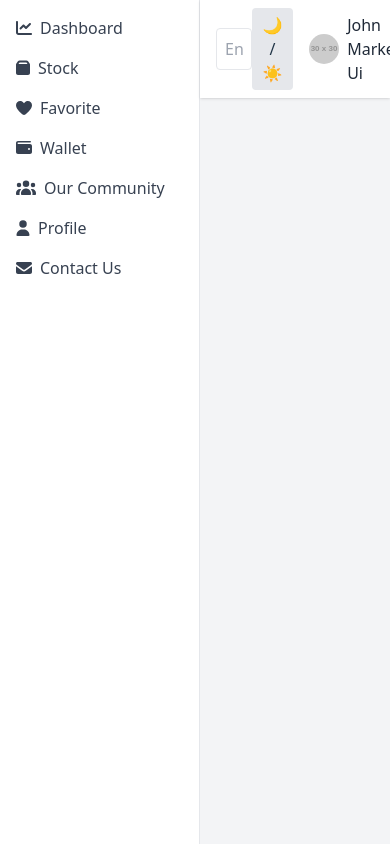
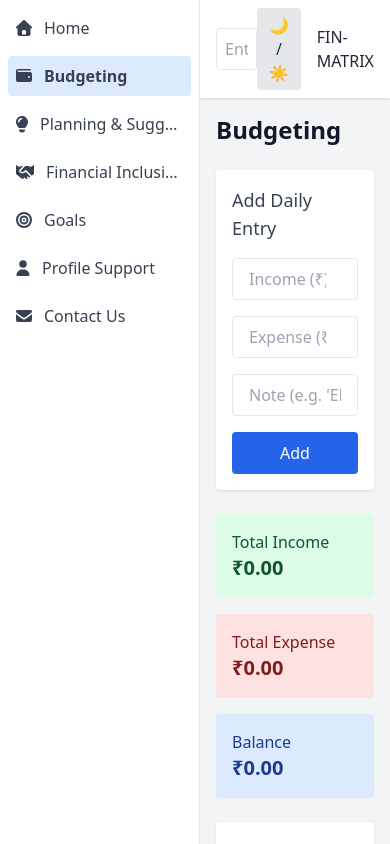
Before and after one commit to Navya2804/UI, a React (Vite) app: page /budgeting in a window 390 px wide. Built offline with nearby package versions, Linux system fonts and the light colour scheme.

Commit message:
width change

```diff
--- a/package.json
+++ b/package.json
@@ -13,7 +13,7 @@
     "@fortawesome/fontawesome-svg-core": "^6.7.2",
     "@fortawesome/free-regular-svg-icons": "^7.0.0",
     "@fortawesome/free-solid-svg-icons": "^7.0.0",
-    "@fortawesome/react-fontawesome": "^0.2.2",
+    "@fortawesome/react-fontawesome": "^0.2.3",
     "@heroicons/react": "^2.2.0",
     "chart.js": "^4.5.0",
     "react": "^19.1.0",
--- a/src/App.jsx
+++ b/src/App.jsx
@@ -14,27 +14,27 @@ function App() {
   const [darkMode, setDarkMode] = useState(false);
 
   return (
-    <div className={darkMode ? "dark" : ""}>
-      <div className="flex bg-gray-100 dark:bg-gray-900 min-h-screen">
-        <Router>
+    <Router>
+      <div className={darkMode ? "dark" : ""}>
+        <div className="flex w-screen h-screen overflow-hidden bg-gray-100 dark:bg-gray-900">
           <Sidebar />
-          <div className="flex flex-col flex-1">
+          <div className="flex flex-col flex-1 w-full overflow-hidden">
             <Navbar toggleDark={() => setDarkMode(!darkMode)} />
-            <main className="flex-1 p-4 w-full">
+            <main className="flex-1 w-full p-4 overflow-auto">
               <Routes>
                 <Route path="/" element={<Dashboard />} />
-                <Route path="/stock" element={<Stock />} />
-                <Route path="/favorite" element={<Favorite />} />
-                <Route path="/wallet" element={<Wallet />} />
-                <Route path="/community" element={<Community />} />
+                <Route path="/budgeting" element={<Stock />} />
+                <Route path="/planning" element={<Favorite />} />
+                <Route path="/inclusion" element={<Wallet />} />
+                <Route path="/goals" element={<Community />} />
                 <Route path="/profile" element={<Profile />} />
                 <Route path="/contact" element={<Contact />} />
               </Routes>
             </main>
           </div>
-        </Router>
+        </div>
       </div>
-    </div>
+    </Router>
   );
 }
 
--- a/src/components/Navbar.jsx
+++ b/src/components/Navbar.jsx
@@ -7,8 +7,7 @@ const Navbar = ({ toggleDark }) => {
       <div className="flex gap-4 items-center">
         <ThemeToggle toggleDark={toggleDark} />
         <div className="flex items-center gap-2">
-          <img src="https://via.placeholder.com/30" alt="profile" className="rounded-full" />
-          <span className="text-gray-800 dark:text-white">John Marker Ui</span>
+          <span className="text-gray-800 dark:text-white">FIN-MATRIX</span>
         </div>
       </div>
     </nav>
--- a/src/components/Sidebar.jsx
+++ b/src/components/Sidebar.jsx
@@ -1,37 +1,52 @@
 import { NavLink } from 'react-router-dom';
 import { useState } from 'react';
 import { FontAwesomeIcon } from '@fortawesome/react-fontawesome';
-import { faChartLine, faBox, faHeart, faWallet, faUsers, faUser, faEnvelope } from '@fortawesome/free-solid-svg-icons';
-
+ import {
+  faHome,
+  faWallet,
+  faLightbulb,
+  faHandshake,
+  faBullseye,
+  faUser,
+  faEnvelope,
+} from '@fortawesome/free-solid-svg-icons';
 const Sidebar = () => {
   const [hover, setHover] = useState(false);
 
-  const links = [
-    { to: '/', icon: faChartLine, label: 'Dashboard' },
-    { to: '/stock', icon: faBox, label: 'Stock' },
-    { to: '/favorite', icon: faHeart, label: 'Favorite' },
-    { to: '/wallet', icon: faWallet, label: 'Wallet' },
-    { to: '/community', icon: faUsers, label: 'Our Community' },
-    { to: '/profile', icon: faUser, label: 'Profile' },
-    { to: '/contact', icon: faEnvelope, label: 'Contact Us' },
-  ];
+
+
+const links = [
+  { to: '/', icon: faHome, label: 'Home' },
+  { to: '/budgeting', icon: faWallet, label: 'Budgeting' },
+  { to: '/planning', icon: faLightbulb, label: 'Planning & Suggestions' },
+  { to: '/inclusion', icon: faHandshake, label: 'Financial Inclusion' },
+  { to: '/goals', icon: faBullseye, label: 'Goals' },
+  { to: '/profile', icon: faUser, label: 'Profile Support' },
+  { to: '/contact', icon: faEnvelope, label: 'Contact Us' },
+];
 
   return (
     <div
       onMouseEnter={() => setHover(true)}
       onMouseLeave={() => setHover(false)}
-      className="bg-white dark:bg-gray-800 border-r dark:border-gray-700 h-screen transition-all duration-300"
+      className="bg-white dark:bg-gray-800 border-r dark:border-gray-700 h-screen transition-all duration-300 overflow-hidden transition-all duration-300 h-full overflow-hidden"
       style={{ width: hover ? '200px' : '60px' }}
     >
-      <div className="p-2">
+      <div className="p-2 flex flex-col gap-2">
         {links.map(link => (
           <NavLink
             key={link.to}
             to={link.to}
-            className="flex items-center gap-2 p-2 text-gray-700 dark:text-gray-300 hover:bg-gray-200 dark:hover:bg-gray-700 rounded"
+            className={({ isActive }) =>
+              `flex items-center gap-3 p-2 rounded text-gray-700 dark:text-gray-300 hover:bg-gray-200 dark:hover:bg-gray-700 ${
+                isActive ? 'bg-blue-100 dark:bg-blue-600 font-semibold' : ''
+              }`
+            }
           >
             <FontAwesomeIcon icon={link.icon} />
-            {hover && <span>{link.label}</span>}
+            {hover && (
+              <span className="whitespace-nowrap truncate">{link.label}</span>
+            )}
           </NavLink>
         ))}
       </div>
--- a/src/components/Stock.jsx
+++ b/src/components/Stock.jsx
@@ -1,215 +1,116 @@
-const categories = [
-  "Finance Service", "Energy", "Materials", "Technology", "Consumer Staples", "Media", "Industrials", "Healthcare"
-];
+import { useState } from "react";
 
-const stocks = [
-  { name: "AAPL", company: "Apple Inc", price: "$201.01", value: "$201.01", balance: "-201.01" },
-  { name: "AAPL", company: "Apple Inc", price: "$201.01", value: "$201.01", balance: "-201.01" },
-  { name: "AAPL", company: "Apple Inc", price: "$201.01", value: "$201.01", balance: "-201.01" },
-  { name: "AAPL", company: "Apple Inc", price: "$201.01", value: "$201.01", balance: "-201.01" },
-  { name: "AAPL", company: "Apple Inc", price: "$201.01", value: "$201.01", balance: "-201.01" },
-  { name: "AAPL", company: "Apple Inc", price: "$201.01", value: "$201.01", balance: "-201.01" },
-  { name: "AAPL", company: "Apple Inc", price: "$201.01", value: "$201.01", balance: "-201.01" },
-  { name: "AAPL", company: "Apple Inc", price: "$201.01", value: "$201.01", balance: "-201.01" },
-];
+export default function Budgeting() {
+  const [entries, setEntries] = useState([]);
+  const [income, setIncome] = useState("");
+  const [expense, setExpense] = useState("");
+  const [note, setNote] = useState("");
 
-export default function Stock() {
+  const handleAddEntry = () => {
+    if (!income && !expense) return;
+
+    setEntries([
+      ...entries,
+      {
+        income: parseFloat(income) || 0,
+        expense: parseFloat(expense) || 0,
+        note: note || "—",
+        date: new Date().toLocaleDateString(),
+      },
+    ]);
+    setIncome("");
+    setExpense("");
+    setNote("");
+  };
+
+  const totalIncome = entries.reduce((sum, e) => sum + e.income, 0);
+  const totalExpense = entries.reduce((sum, e) => sum + e.expense, 0);
+  const balance = totalIncome - totalExpense;
+
   return (
-    <div className="flex flex-col gap-4 w-full">
-      <h1 className="text-2xl font-semibold text-gray-900 dark:text-gray-100">Stock</h1>
+    <div className="flex flex-col gap-6 w-full">
+      <h1 className="text-2xl font-semibold text-gray-900 dark:text-gray-100">Budgeting</h1>
 
-      <div className="flex flex-col lg:flex-row gap-4">
-        {/* Main Table */}
-        <div className="flex-1 bg-white dark:bg-gray-800 p-4 rounded shadow">
-          <h2 className="text-lg font-medium text-gray-700 dark:text-gray-200 mb-4">Stock Market</h2>
+      {/* Entry Form */}
+      <div className="bg-white dark:bg-gray-800 p-4 rounded shadow space-y-4">
+        <h2 className="text-lg font-medium text-gray-700 dark:text-gray-200">Add Daily Entry</h2>
+        <div className="flex flex-col md:flex-row gap-4">
+          <input
+            type="number"
+            value={income}
+            onChange={(e) => setIncome(e.target.value)}
+            placeholder="Income (₹)"
+            className="px-4 py-2 border rounded w-full"
+          />
+          <input
+            type="number"
+            value={expense}
+            onChange={(e) => setExpense(e.target.value)}
+            placeholder="Expense (₹)"
+            className="px-4 py-2 border rounded w-full"
+          />
+          <input
+            type="text"
+            value={note}
+            onChange={(e) => setNote(e.target.value)}
+            placeholder="Note (e.g. 'Electricity')"
+            className="px-4 py-2 border rounded w-full"
+          />
+          <button
+            onClick={handleAddEntry}
+            className="px-4 py-2 bg-blue-600 text-white rounded hover:bg-blue-700 w-full md:w-auto"
+          >
+            Add
+          </button>
+        </div>
+      </div>
 
-          {/* Categories */}
-          <div className="flex flex-wrap gap-2 mb-4">
-            {categories.map(cat => (
-              <span
-                key={cat}
-                className="px-3 py-1 bg-gray-100 dark:bg-gray-700 text-sm rounded-full text-gray-800 dark:text-gray-300 cursor-pointer hover:bg-gray-200 dark:hover:bg-gray-600"
-              >
-                {cat}
-              </span>
-            ))}
-          </div>
+      {/* Summary */}
+      <div className="grid grid-cols-1 md:grid-cols-3 gap-4">
+        <div className="bg-green-100 dark:bg-green-700 p-4 rounded text-green-900 dark:text-green-100">
+          <p className="font-medium">Total Income</p>
+          <h2 className="text-xl font-bold">₹{totalIncome.toFixed(2)}</h2>
+        </div>
+        <div className="bg-red-100 dark:bg-red-700 p-4 rounded text-red-900 dark:text-red-100">
+          <p className="font-medium">Total Expense</p>
+          <h2 className="text-xl font-bold">₹{totalExpense.toFixed(2)}</h2>
+        </div>
+        <div className="bg-blue-100 dark:bg-blue-700 p-4 rounded text-blue-900 dark:text-blue-100">
+          <p className="font-medium">Balance</p>
+          <h2 className="text-xl font-bold">₹{balance.toFixed(2)}</h2>
+        </div>
+      </div>
 
-          {/* Table */}
+      {/* Budget Table */}
+      <div className="bg-white dark:bg-gray-800 p-4 rounded shadow">
+        <h2 className="text-lg font-medium text-gray-700 dark:text-gray-200 mb-4">Entries</h2>
+        {entries.length === 0 ? (
+          <p className="text-gray-500">No entries yet.</p>
+        ) : (
           <div className="overflow-x-auto">
             <table className="w-full text-sm text-left">
               <thead>
                 <tr className="text-gray-600 dark:text-gray-400 border-b dark:border-gray-700">
-                  <th className="py-2">Name</th>
-                  <th className="py-2">Price</th>
-                  <th className="py-2">Value</th>
-                  <th className="py-2">Balance</th>
-                  <th className="py-2">Watchlist</th>
-                  <th className="py-2"></th>
+                  <th className="py-2">Date</th>
+                  <th className="py-2">Income (₹)</th>
+                  <th className="py-2">Expense (₹)</th>
+                  <th className="py-2">Note</th>
                 </tr>
               </thead>
               <tbody>
-                {stocks.map((s, idx) => (
+                {entries.map((e, idx) => (
                   <tr key={idx} className="border-b dark:border-gray-700">
-                    <td className="py-2 flex items-center gap-2">
-                      <div className="w-6 h-6 bg-gray-300 dark:bg-gray-600 rounded"></div>
-                      <span className="text-gray-800 dark:text-gray-200">{s.name}</span>
-                    </td>
-                    <td className="py-2 text-gray-700 dark:text-gray-300">{s.price}</td>
-                    <td className="py-2 text-gray-700 dark:text-gray-300">{s.value}</td>
-                    <td className="py-2 text-red-600">{s.balance}</td>
-                    <td className="py-2">
-                      <button className="text-gray-500 hover:text-blue-500">
-                        📌
-                      </button>
-                    </td>
-                    <td className="py-2">
-                      <button className="px-3 py-1 bg-blue-600 text-white text-sm rounded hover:bg-blue-700">Buy</button>
-                    </td>
+                    <td className="py-2 text-gray-800 dark:text-gray-200">{e.date}</td>
+                    <td className="py-2 text-green-600">₹{e.income}</td>
+                    <td className="py-2 text-red-600">₹{e.expense}</td>
+                    <td className="py-2 text-gray-700 dark:text-gray-300">{e.note}</td>
                   </tr>
                 ))}
               </tbody>
             </table>
           </div>
-        </div>
-
-        {/* Right Panel */}
-        <div className="w-full lg:w-1/3 bg-white dark:bg-gray-800 p-4 rounded shadow">
-          <div className="flex justify-between items-center mb-4">
-            <h2 className="text-lg font-medium text-gray-700 dark:text-gray-200">Stock Market</h2>
-            <button className="text-blue-600 text-sm">See All</button>
-          </div>
-
-          <div className="flex gap-2 mb-4">
-            <button className="px-3 py-1 bg-gray-200 dark:bg-gray-600 text-sm rounded">Get Started</button>
-            <button className="px-3 py-1 bg-black text-white text-sm rounded">Get Started</button>
-          </div>
-
-          <div className="flex flex-col gap-2">
-            {stocks.slice(0, 6).map((s, idx) => (
-              <div key={idx} className="flex justify-between items-center p-2 hover:bg-gray-100 dark:hover:bg-gray-700 rounded">
-                <div className="flex items-center gap-2">
-                  <div className="w-6 h-6 bg-gray-300 dark:bg-gray-600 rounded"></div>
-                  <span className="text-gray-800 dark:text-gray-200 text-sm">{s.name}</span>
-                  <span className="text-gray-500 text-xs">{s.company}</span>
-                </div>
-                <div className="w-16 h-6 bg-green-300 dark:bg-green-600 rounded"></div>
-              </div>
-            ))}
-          </div>
-        </div>
+        )}
       </div>
     </div>
   );
 }
-
-
-// import { FaRegBookmark } from "react-icons/fa";
-// import { FiTrendingUp, FiTrendingDown } from "react-icons/fi";
-
-// const stocks = [
-//   { name: "AAPL Apple Inc", price: "$201.01", value: "-201.01", balance: "$201.01", icon: "🍎" },
-//   { name: "AAPL Apple Inc", price: "$201.01", value: "-201.01", balance: "$201.01", icon: "🔷" },
-//   { name: "AAPL Apple Inc", price: "$201.01", value: "-201.01", balance: "$201.01", icon: "🅰️" },
-//   { name: "AAPL Apple Inc", price: "$201.01", value: "-201.01", balance: "$201.01", icon: "📦" },
-//   { name: "AAPL Apple Inc", price: "$201.01", value: "-201.01", balance: "$201.01", icon: "🎮" },
-//   { name: "AAPL Apple Inc", price: "$201.01", value: "-201.01", balance: "$201.01", icon: "💻" },
-//   { name: "AAPL Apple Inc", price: "$201.01", value: "-201.01", balance: "$201.01", icon: "📱" },
-//   { name: "AAPL Apple Inc", price: "$201.01", value: "-201.01", balance: "$201.01", icon: "🖥️" },
-// ];
-
-// const Dashboard = () => {
-//   return (
-//     <div className="space-y-6">
-//       <h1 className="text-2xl font-bold text-gray-900 dark:text-gray-100">Stock</h1>
-
-//       <div className="flex flex-col lg:flex-row gap-4">
-//         {/* Left - Table */}
-//         <div className="bg-white dark:bg-gray-800 p-4 rounded shadow flex-1">
-//           <h2 className="text-lg font-semibold text-gray-900 dark:text-gray-100 mb-4">
-//             Stock Market
-//           </h2>
-
-//           <div className="flex flex-wrap gap-2 mb-4">
-//             {["Finance", "Energy", "Materials", "Tech", "Consumer", "Media", "Industrial", "Healthcare"].map((tag) => (
-//               <span
-//                 key={tag}
-//                 className="px-3 py-1 bg-gray-100 dark:bg-gray-700 rounded-full text-sm text-gray-700 dark:text-gray-300"
-//               >
-//                 {tag}
-//               </span>
-//             ))}
-//           </div>
-
-//           <div className="overflow-x-auto">
-//             <table className="min-w-full text-sm">
-//               <thead>
-//                 <tr className="text-left text-gray-600 dark:text-gray-300 border-b dark:border-gray-700">
-//                   <th className="py-2">Name</th>
-//                   <th className="py-2">Price</th>
-//                   <th className="py-2">Value</th>
-//                   <th className="py-2">Balance</th>
-//                   <th className="py-2">Watchlist</th>
-//                 </tr>
-//               </thead>
-//               <tbody>
-//                 {stocks.map((stock, idx) => (
-//                   <tr key={idx} className="border-b dark:border-gray-700">
-//                     <td className="py-2 flex items-center gap-2">
-//                       <span>{stock.icon}</span> {stock.name}
-//                     </td>
-//                     <td className="py-2">{stock.price}</td>
-//                     <td className="py-2 text-red-500 flex items-center gap-1">
-//                       <FiTrendingDown /> {stock.value}
-//                     </td>
-//                     <td className="py-2">{stock.balance}</td>
-//                     <td className="py-2">
-//                       <button className="p-2 rounded hover:bg-gray-200 dark:hover:bg-gray-700">
-//                         <FaRegBookmark />
-//                       </button>
-//                       <button className="ml-2 px-3 py-1 text-sm bg-blue-500 text-white rounded">
-//                         Buy
-//                       </button>
-//                     </td>
-//                   </tr>
-//                 ))}
-//               </tbody>
-//             </table>
-//           </div>
-//         </div>
-
-//         {/* Right - Sidebar */}
-//         <div className="bg-white dark:bg-gray-800 p-4 rounded shadow w-full lg:w-1/3">
-//           <div className="flex justify-between mb-2">
-//             <h2 className="text-lg font-semibold text-gray-900 dark:text-gray-100">Stock Market</h2>
-//             <button className="text-sm text-blue-500">See All</button>
-//           </div>
-
-//           <div className="space-y-2">
-//             {stocks.slice(0, 5).map((stock, idx) => (
-//               <div
-//                 key={idx}
-//                 className="flex items-center justify-between p-2 bg-gray-100 dark:bg-gray-700 rounded"
-//               >
-//                 <div className="flex items-center gap-2">
-//                   <span>{stock.icon}</span>
-//                   <span className="text-sm text-gray-700 dark:text-gray-300">{stock.name}</span>
-//                 </div>
-//                 <div className="text-green-500">
-//                   <FiTrendingUp />
-//                 </div>
-//               </div>
-//             ))}
-//           </div>
-//         </div>
-//       </div>
-
-//       {/* Footer */}
-//       <footer className="mt-8 py-4 border-t dark:border-gray-700 text-sm text-gray-600 dark:text-gray-400 text-center">
-//         &copy; 2024 MaxFit — Twitter — Instagram — Facebook
-//       </footer>
-//     </div>
-//   );
-// };
-
-// export default Dashboard;
```
Also changed, not shown: 1 other file (tests, documents, lock files or other folders).
